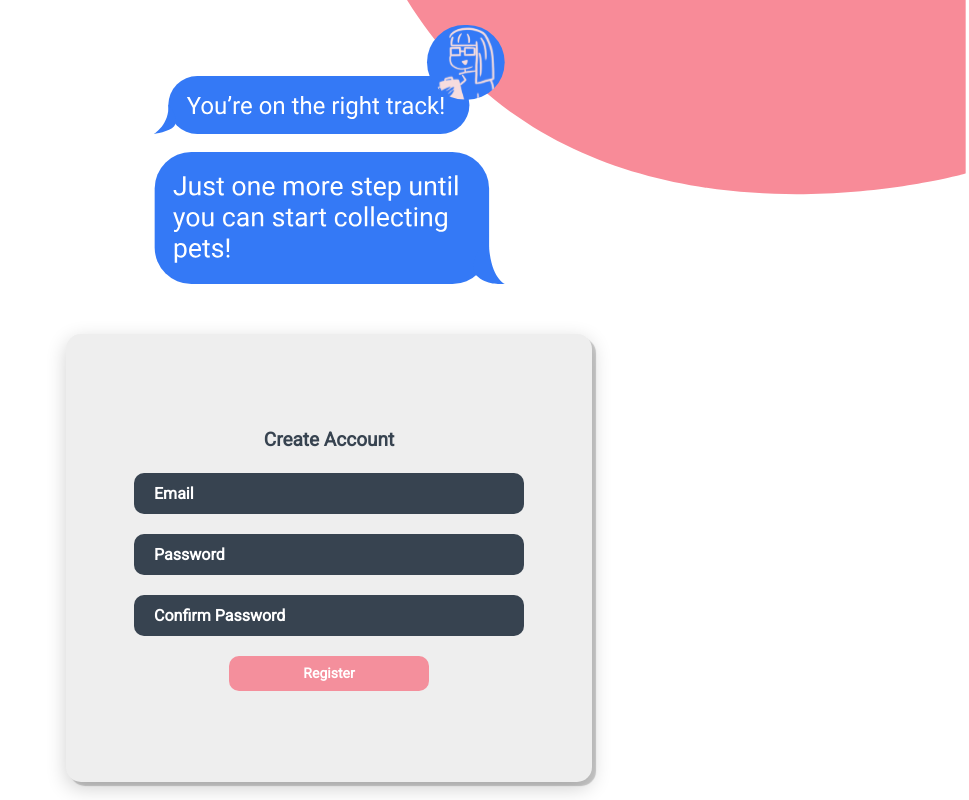
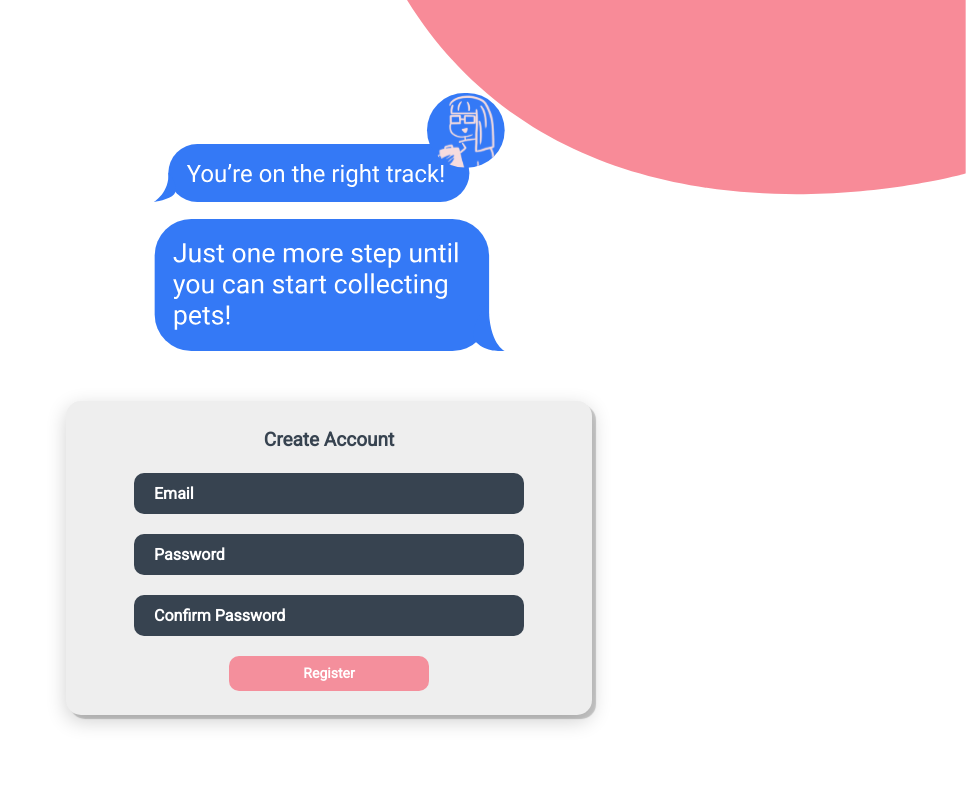
Before and after one commit to mpadil18/NeuroPets, a React (Create React App) app in the folder frontend/: page /regPage in a window 1280 px wide. Shown: the whole page, without its empty margins (311-1280 px from the left). Built offline with nearby package versions, Linux system fonts and the light colour scheme.

Commit message:
minor css

```diff
--- a/frontend/src/DeleteGoal/DeleteGoal.css
+++ b/frontend/src/DeleteGoal/DeleteGoal.css
@@ -4,7 +4,7 @@
     align-items: center;
 }
 
-.InputBubble {
+.DeleteGoal .InputBubble {
     position: relative;
     margin: 30px;
     margin-top: 200px;
```
